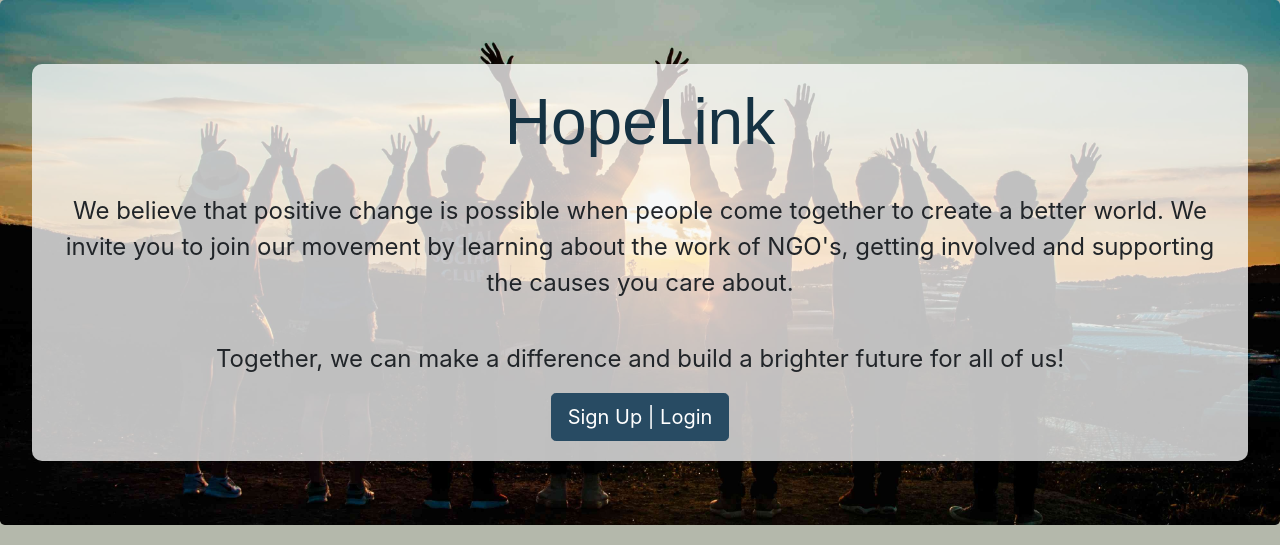
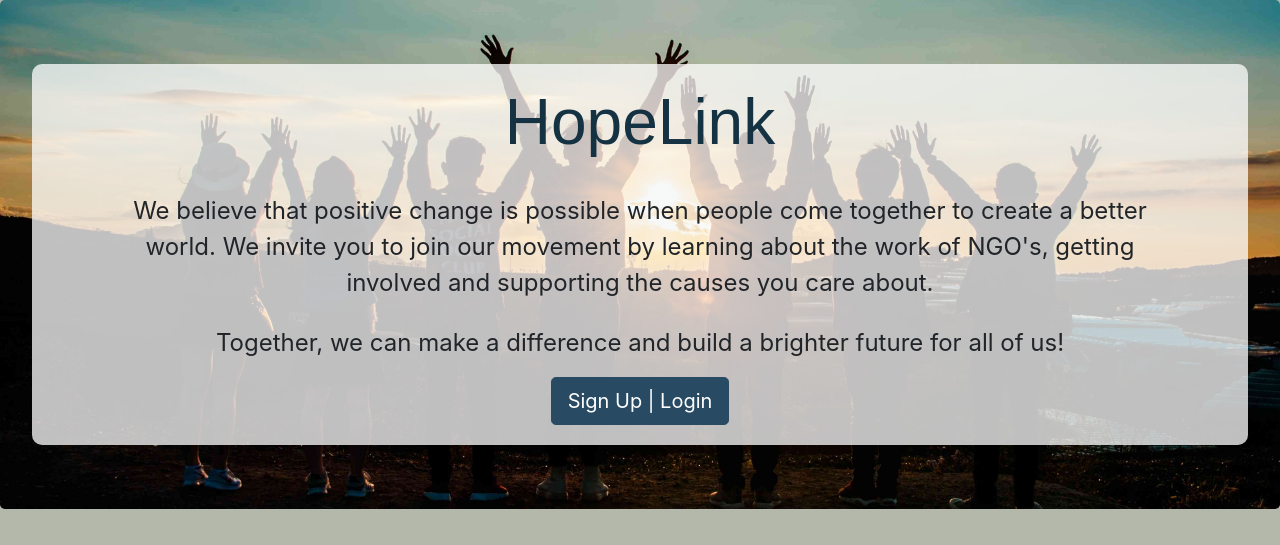
Before and after one commit to beratzorlu/HopeLink, a Django app: page / in a window 1280 px wide. Shown: the part 64-609 px from the top of the page. Run offline with Django 4.2, Linux system fonts and the light colour scheme; some libraries are stand-ins or nearby versions.

Commit message:
Add max-width to p in jumbotron

```diff
--- a/home/templates/home/index.html
+++ b/home/templates/home/index.html
@@ -8,7 +8,8 @@
     <div class="text-holder">
         <h1 class="display-4 heading">HopeLink</h1>
         <br>
-        <p>We believe that positive change is possible when people come together to create a better world.
+        <p class="max-width-90">We believe that positive change is possible when people come together to create a better
+            world.
             We
             invite you to join our movement by learning about the work of NGO's, getting involved and supporting the
             causes
```
